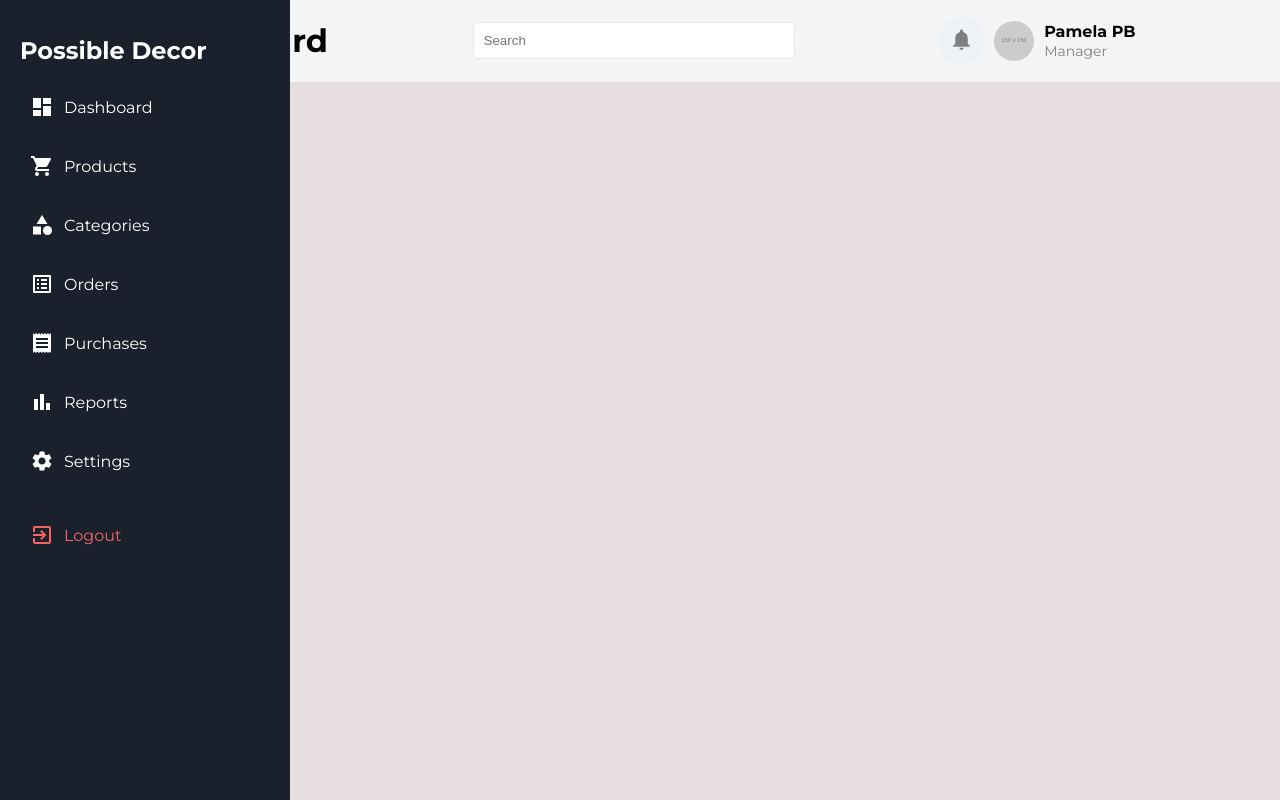
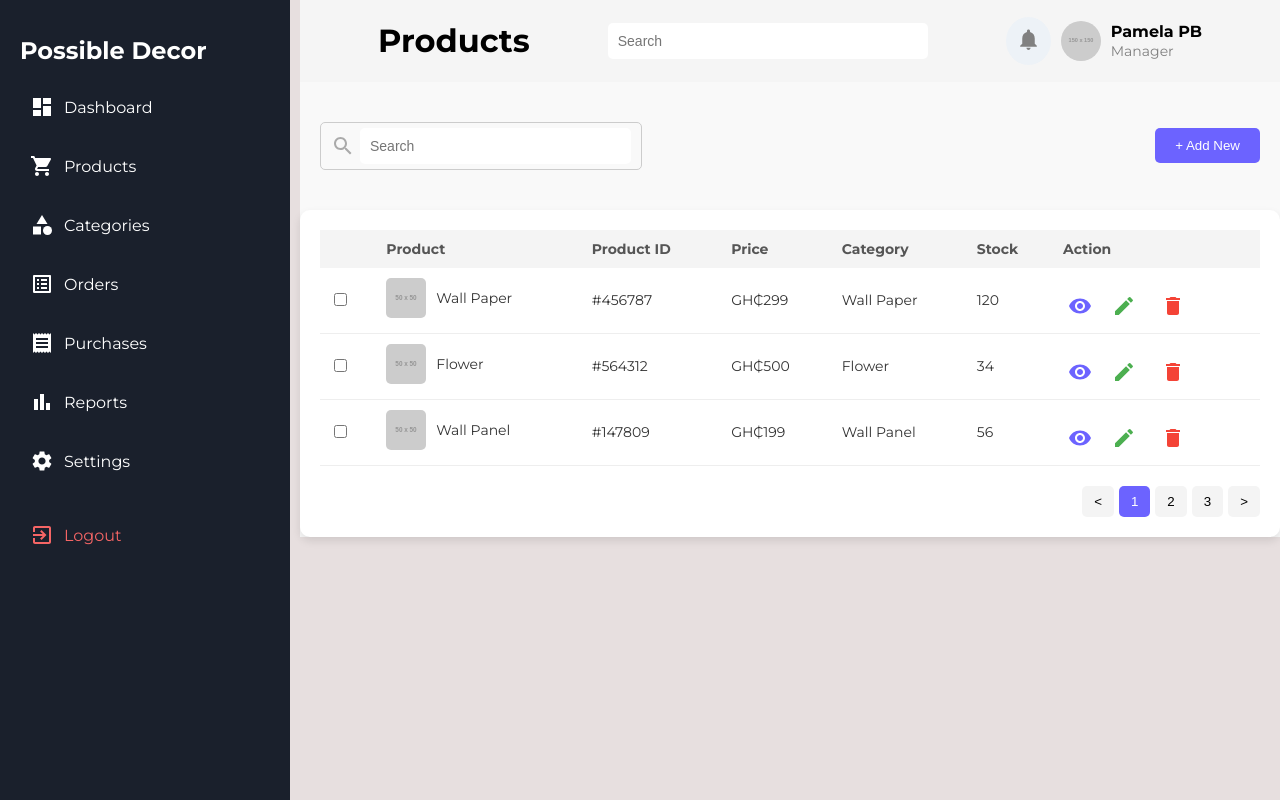
Before and after one commit to Caleb199521e/react-possible-decor-inventory, a React (Create React App) app: page /products in a window 1280 px wide. Built offline with nearby package versions, Linux system fonts and the light colour scheme.

Commit message:
feat: enhance Products page layout; add pagination and search functionality; update Header to display current page name

```diff
--- a/src/Components/Header.jsx
+++ b/src/Components/Header.jsx
@@ -1,14 +1,30 @@
-// Header.jsx
 import React from "react";
+import { useLocation } from "react-router-dom";
 import { Notifications } from "@mui/icons-material";
 import Avatar from "@mui/material/Avatar";
 import "./Header.css";
+
 export default function Header() {
+  const location = useLocation();
+
+  // Map routes to page names
+  const pageNames = {
+    "/dashboard": "Dashboard",
+    "/products": "Products",
+    "/categories": "Categories",
+    "/orders": "Orders",
+    "/purchases": "Purchases",
+    "/reports": "Reports",
+    "/settings": "Settings",
+  };
+
+  // Get the current page name from the route
+  const pageName = pageNames[location.pathname] || "Page";
+
   return (
     <div>
       <div className="header">
-
-          <h1>Dashboard</h1>
+        <h1>{pageName}</h1>
         <input type="text" placeholder="Search" className="search-bar" />
 
         <div className="profile-ntn">
@@ -27,20 +43,7 @@ export default function Header() {
             </div>
           </div>
         </div>
-
       </div>
-      {/* <div className="header-down">
-
-        <p>Activity</p>
-
-        <div className="weekly">
-        <span>
-          <CalendarToday fontSize="small" /> 10 Dec - 16 Dec
-        </span>
-        <span>Weekly</span>
-        </div>
-
-      </div> */}
     </div>
   );
 }
--- a/src/Components/RecentOrdersCard.jsx
+++ b/src/Components/RecentOrdersCard.jsx
@@ -47,6 +47,7 @@ const RecentOrdersCard = () => {
       <table className="orders-table">
         <thead>
           <tr>
+            <th></th>
             <th>Product</th>
             <th>Order ID</th>
             <th>Customer Name</th>
@@ -60,6 +61,9 @@ const RecentOrdersCard = () => {
         <tbody>
           {orders.map((order, index) => (
             <tr key={index}>
+               <td>
+                      <input type="checkbox" />
+              </td>
               <td>
                 <img src={order.productImage} alt={order.productName} />
                 {order.productName}
--- a/src/Components/TopSellingProductsCard.css
+++ b/src/Components/TopSellingProductsCard.css
@@ -47,3 +47,23 @@
     font-size: 14px;
     font-weight: 500;
   }
+  /* Pagination */
+  .pagination {
+    display: flex;
+    justify-content: flex-end;
+    margin-top: 20px;
+    gap: 5px;
+  }
+
+  .pagination button {
+    padding: 8px 12px;
+    background-color: #f4f4f4;
+    border: none;
+    border-radius: 5px;
+    cursor: pointer;
+  }
+
+  .pagination button.active {
+    background-color: #6c63ff;
+    color: white;
+  }
--- a/src/Components/TopSellingProductsCard.jsx
+++ b/src/Components/TopSellingProductsCard.jsx
@@ -28,6 +28,14 @@ export default function TopSellingProductsCard({ products }) {
           ))}
         </tbody>
       </table>
+
+            <div className="pagination">
+              <button>&lt;</button>
+              <button className="active">1</button>
+              <button>2</button>
+              <button>3</button>
+              <button>&gt;</button>
+            </div>
     </div>
   );
 }
--- /dev/null
+++ b/src/Pages/Products.css
@@ -0,0 +1,153 @@
+/* General Layout */
+.products-page-layout {
+    display: flex;
+  }
+
+  .main-content {
+    flex-grow: 1;
+    /* padding: 20px; */
+    background-color: #f9f9f9;
+    margin-left: 300px;
+  }
+  .products-header {
+    display: flex;
+    justify-content: space-between;
+    align-items: center;
+    margin-bottom: 20px;
+    padding: 20px;
+    margin-top: 20px;
+
+  }
+
+  .search-container {
+    display: flex;
+    align-items: center;
+    border: 1px solid #ccc;
+    border-radius: 5px;
+    padding: 5px 10px;
+    width: 300px;
+  }
+
+  .search-icon {
+    color: #aaa;
+    margin-right: 5px;
+  }
+
+  .search-bar {
+    border: none;
+    outline: none;
+    /* width: 100%; */
+    font-size: 14px;
+  }
+
+  .add-new-btn {
+    padding: 10px 20px;
+    background-color: #6c63ff;
+    color: white;
+    border: none;
+    border-radius: 5px;
+    cursor: pointer;
+  }
+
+  .add-new-btn:hover {
+    background-color: #574bd7;
+  }
+
+  /* Table Styling */
+  .products-table {
+    margin-top: 10px;
+    background: white;
+    border-radius: 10px;
+    padding: 20px;
+    box-shadow: 0 4px 8px rgba(0, 0, 0, 0.1);
+  }
+
+  table {
+    width: 100%;
+    border-collapse: collapse;
+  }
+
+  thead {
+    background-color: #f4f4f4;
+  }
+
+  thead th {
+    padding: 10px;
+    text-align: left;
+    font-size: 14px;
+    color: #555;
+  }
+
+  tbody tr {
+    border-bottom: 1px solid #eee;
+  }
+
+  tbody tr:hover {
+    background-color: #fafafa;
+  }
+
+  td {
+    padding: 10px;
+    font-size: 14px;
+    color: #333;
+  }
+
+  .product-details {
+    display: flex;
+    align-items: center;
+  }
+
+  .product-details img {
+    width: 40px;
+    height: 40px;
+    margin-right: 10px;
+    border-radius: 5px;
+  }
+
+  .action-buttons {
+    display: flex;
+    gap: 10px;
+  }
+
+  .action-buttons button {
+    border: none;
+    background: none;
+    cursor: pointer;
+    display: flex;
+    align-items: center;
+    justify-content: center;
+    padding: 5px;
+  }
+
+  .view-btn {
+    color: #6c63ff;
+  }
+
+  .edit-btn {
+    color: #4caf50;
+  }
+
+  .delete-btn {
+    color: #f44336;
+  }
+
+  /* Pagination */
+  .pagination {
+    display: flex;
+    justify-content: flex-end;
+    margin-top: 20px;
+    gap: 5px;
+  }
+
+  .pagination button {
+    padding: 8px 12px;
+    background-color: #f4f4f4;
+    border: none;
+    border-radius: 5px;
+    cursor: pointer;
+  }
+
+  .pagination button.active {
+    background-color: #6c63ff;
+    color: white;
+  }
--- a/src/Pages/Products.jsx
+++ b/src/Pages/Products.jsx
@@ -1,14 +1,107 @@
-import React from 'react'
-import Sidebar from '../Components/Sidebar';
-import Header from '../Components/Header';
+import React from "react";
+import Sidebar from "../Components/Sidebar";
+import Header from "../Components/Header";
+import { Search } from "@mui/icons-material";
+import { Visibility, Edit, Delete } from "@mui/icons-material";
+import './Products.css';
 
-export default function products() {
+export default function Products() {
+  const products = [
+    {
+      id: "#456787",
+      name: "Wall Paper",
+      price: "GH₵299",
+      category: "Wall Paper",
+      stock: 120,
+      image: "https://via.placeholder.com/50",
+    },
+    {
+      id: "#564312",
+      name: "Flower",
+      price: "GH₵500",
+      category: "Flower",
+      stock: 34,
+      image: "https://via.placeholder.com/50",
+    },
+    {
+      id: "#147809",
+      name: "Wall Panel",
+      price: "GH₵199",
+      category: "Wall Panel",
+      stock: 56,
+      image: "https://via.placeholder.com/50",
+    },
+    // Add more products as needed
+  ];
+
   return (
-    <div>
-      <Sidebar/>
-      <Header/>
+    <div className="products-page-layout">
+      <Sidebar />
+      <div className="main-content">
+        <Header title="Products" breadcrumb="Dashboard > Products" />
 
+        <div className="products-page">
+          <div className="products-header">
+            <div className="search-container">
+              <Search className="search-icon" />
+              <input type="text" className="search-bar" placeholder="Search" />
+            </div>
+            <button className="add-new-btn">+ Add New</button>
+          </div>
 
+          <div className="products-table">
+            <table>
+              <thead>
+                <tr>
+                  <th></th>
+                  <th>Product</th>
+                  <th>Product ID</th>
+                  <th>Price</th>
+                  <th>Category</th>
+                  <th>Stock</th>
+                  <th>Action</th>
+                </tr>
+              </thead>
+              <tbody>
+                {products.map((product) => (
+                  <tr key={product.id}>
+                    <td>
+                      <input type="checkbox" />
+                    </td>
+                    <td className="product-details">
+                      <img src={product.image} alt={product.name} />
+                      {product.name}
+                    </td>
+                    <td>{product.id}</td>
+                    <td>{product.price}</td>
+                    <td>{product.category}</td>
+                    <td>{product.stock}</td>
+                    <td className="action-buttons">
+                      <button className="view-btn">
+                        <Visibility />
+                      </button>
+                      <button className="edit-btn">
+                        <Edit />
+                      </button>
+                      <button className="delete-btn">
+                        <Delete />
+                      </button>
+                    </td>
+                  </tr>
+                ))}
+              </tbody>
+            </table>
+
+            <div className="pagination">
+              <button>&lt;</button>
+              <button className="active">1</button>
+              <button>2</button>
+              <button>3</button>
+              <button>&gt;</button>
+            </div>
+          </div>
+        </div>
+      </div>
     </div>
-  )
+  );
 }
```
Lines whose indentation alone changed are shown as unchanged.
